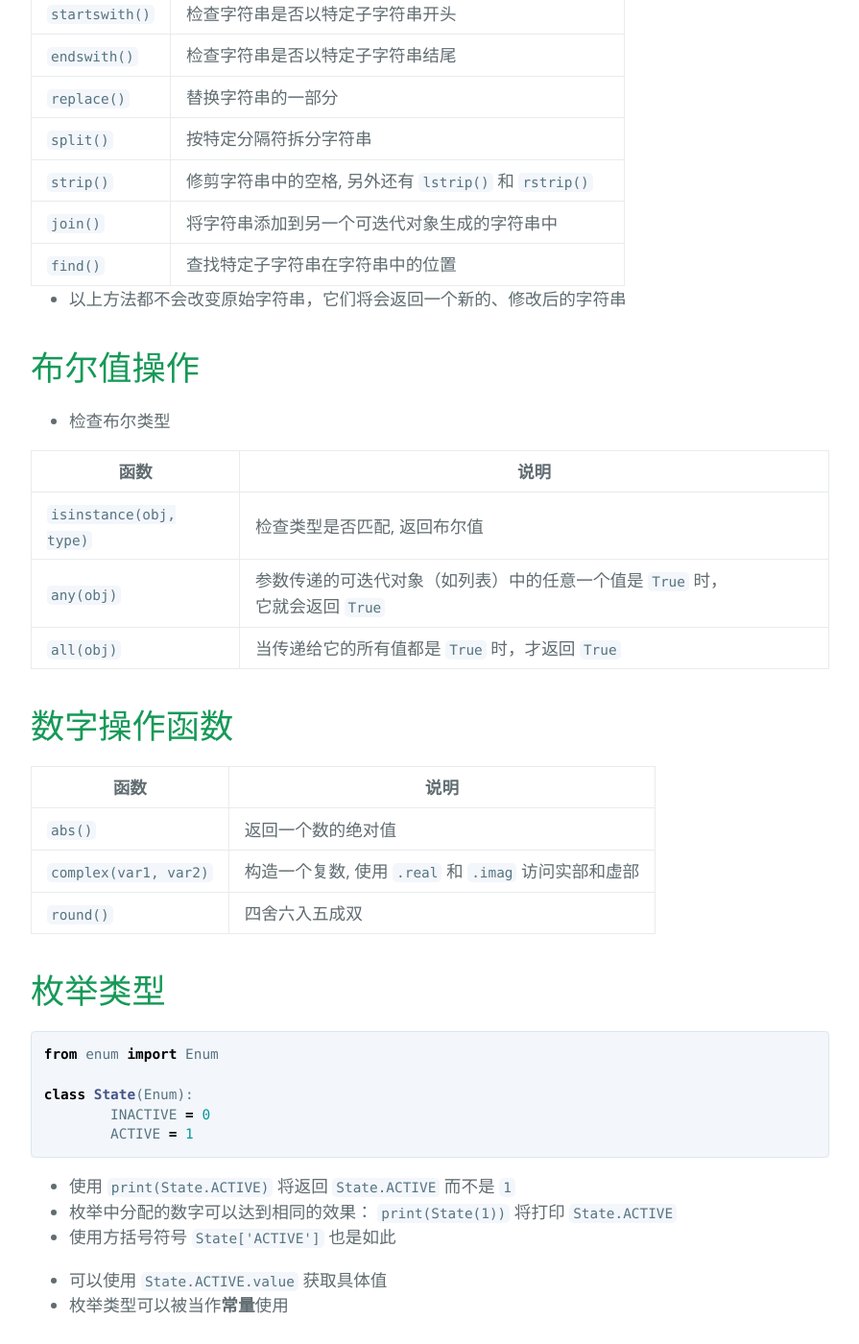
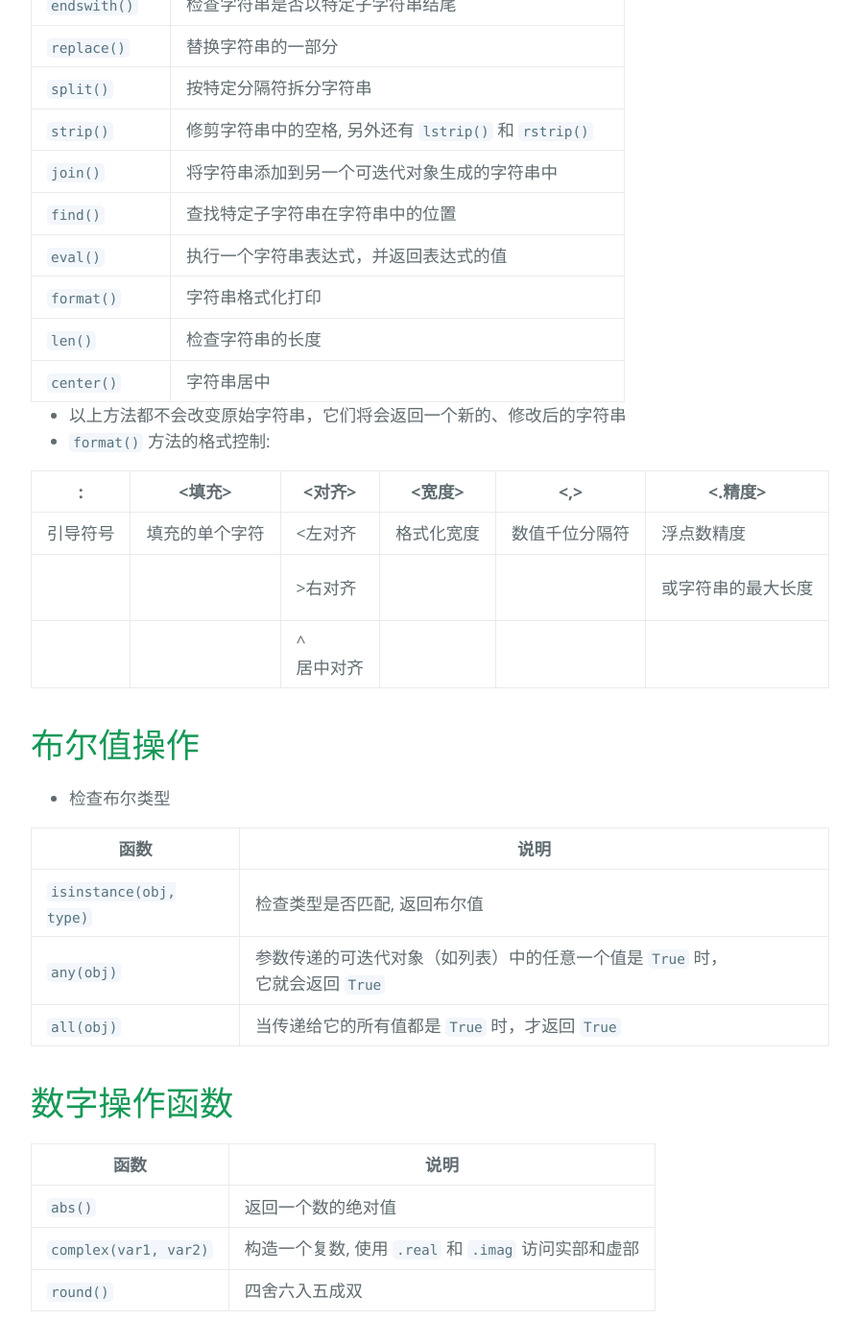
Before and after one commit to Mo-yis/Mo-yis.github.io, a Jekyll site: the page built from article/note/Python_Note.md, in a window 1280 px wide and 1400 px high, scrolled down 3156 px. Shown: the whole window at 96% size, without its empty margins (192-1087 px from the left). Built offline with Jekyll 4.4.1, drawn with Linux system fonts in a browser that asks for light colours; the repository's description, which GitHub fills in, is left out.

Commit message:
change some files

````diff
--- a/_layouts/default.html
+++ b/_layouts/default.html
@@ -21,7 +21,9 @@
       {{ content }}
 
       <footer class="site-footer">
-        <span class="site-footer-credits">网站启动于 2022.11.5</span>
+        <span class="site-footer-credits">
+          网站启动于 2022.11.5
+        </span>
       </footer>
     </main>
   </body>
--- a/_layouts/posts.html
+++ b/_layouts/posts.html
@@ -22,7 +22,9 @@
       {{ content }}
 
       <footer class="site-footer">
-        <span class="site-footer-credits"><a href="/">回到主页</a> | <a href="#">跳转至文章起始</a></span>
+        <span class="site-footer-credits">
+          <a href="/">回到主页</a> | <a href="#">跳转至文章起始</a>
+        </span>
       </footer>
     </main>
   </body>
--- a/article/note/Python_Note.md
+++ b/article/note/Python_Note.md
@@ -75,7 +75,6 @@ x, y, z = 10, 20, 30
 - 使用 `+=` 运算符附加字符串
 - 使用 `str()` 将其他类型转字符串
 - 使用 `"""` 或 `'''` 创建多行字符串
-- 使用 `len()` 检查字符串的长度
 - 使用 `in` 运算符检查是否包含某个子字符串
 - 使用 `\` 转义字符串中的特殊符号
 - 使用 `[]` 运算符索引字符串
@@ -99,8 +98,19 @@ x, y, z = 10, 20, 30
 | `strip()` | 修剪字符串中的空格, 另外还有 `lstrip()` 和 `rstrip()` |
 | `join()` | 将字符串添加到另一个可迭代对象生成的字符串中 |
 | `find()` | 查找特定子字符串在字符串中的位置 |
+| `eval()` | 执行一个字符串表达式，并返回表达式的值 |
+| `format()` | 字符串格式化打印 |
+| `len()` | 检查字符串的长度 |
+| `center()` | 字符串居中 |
 
 - 以上方法都不会改变原始字符串，它们将会返回一个新的、修改后的字符串
+- `format()` 方法的格式控制:
+
+| : | <填充> | <对齐> | <宽度> | <,> | <.精度> | <类型> |
+|: - :|: ------- :|: ------- :|: ------- :|: ---- :|: ------- :|: -------- :|
+| 引导符号 | 填充的单个字符 | <左对齐 | 格式化宽度 | 数值千位分隔符 | 浮点数精度 | 数据类型 |
+|         |       | >右对齐 |      |    | 或字符串的最大长度 | 整数: b,c,d,o,x,X |
+|      |          | ^居中对齐 |     |    |                | 浮点数: e,E,f,% |
 
 
 
@@ -126,25 +136,6 @@ x, y, z = 10, 20, 30
 | `complex(var1, var2)` | 构造一个复数, 使用 `.real` 和 `.imag` 访问实部和虚部 |
 | `round()` | 四舍六入五成双 |
 
-
-
-
-
-# 枚举类型
-
-```python
-from enum import Enum
-
-class State(Enum):
-	INACTIVE = 0
-	ACTIVE = 1
-```
-- 使用 `print(State.ACTIVE)` 将返回 `State.ACTIVE` 而不是 `1`
-- 枚举中分配的数字可以达到相同的效果： `print(State(1))` 将打印 `State.ACTIVE`
-- 使用方括号符号 `State['ACTIVE']` 也是如此
-
-- 可以使用 `State.ACTIVE.value` 获取具体值
-- 枚举类型可以被当作**常量**使用
 
 
 
````
Also changed, not shown: README.md (renamed from index.md, +1 -1 lines), article/memo/Windows10.md (renamed from article/memo/Windows10_Memo.md), 1 other file.
